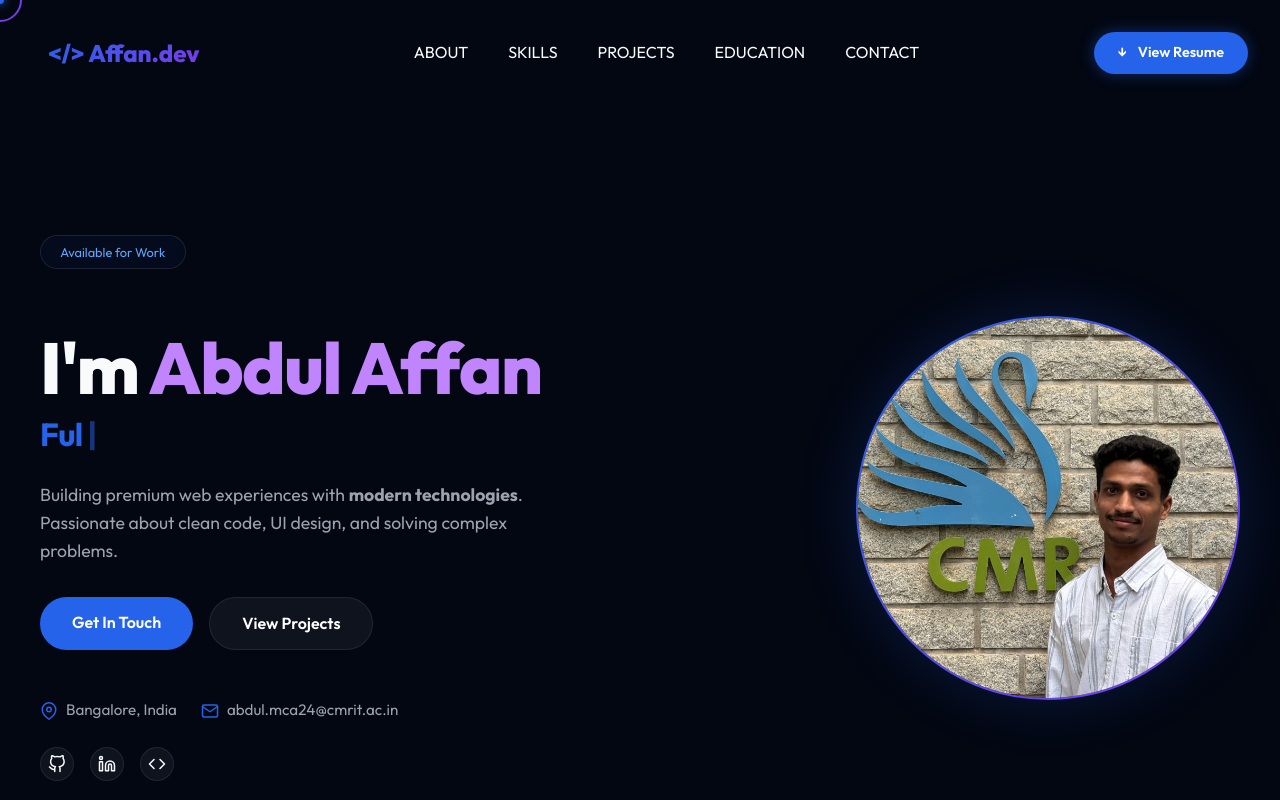
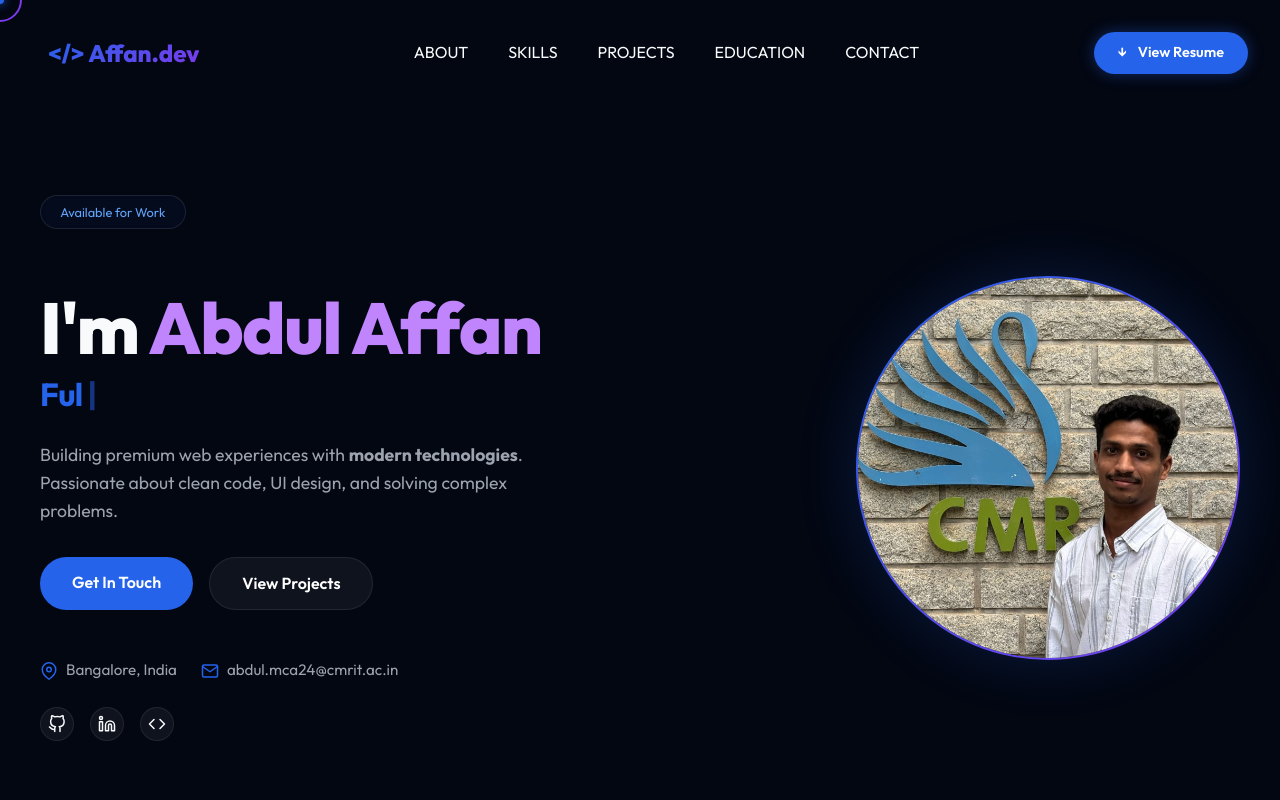
Before and after one commit to Abdul-Affan/portfolio, a React (Vite) app: page / in a window 1280 px wide. Shown: the top 800 px of the page. Built offline with nearby package versions, Linux system fonts and the light colour scheme.

Commit message:
Reduce vertical gap between Hero and About Me section

```diff
--- a/src/index.css
+++ b/src/index.css
@@ -89,7 +89,7 @@ a {
 }
 
 section {
-  padding: 40px 0;
+  padding: 30px 0;
 }
 
 h1,
@@ -159,7 +159,7 @@ nav.scrolled {
 }
 
 .hero {
-  min-height: 100vh;
+  min-height: 90vh;
   display: flex;
   align-items: center;
   justify-content: space-between;
```
